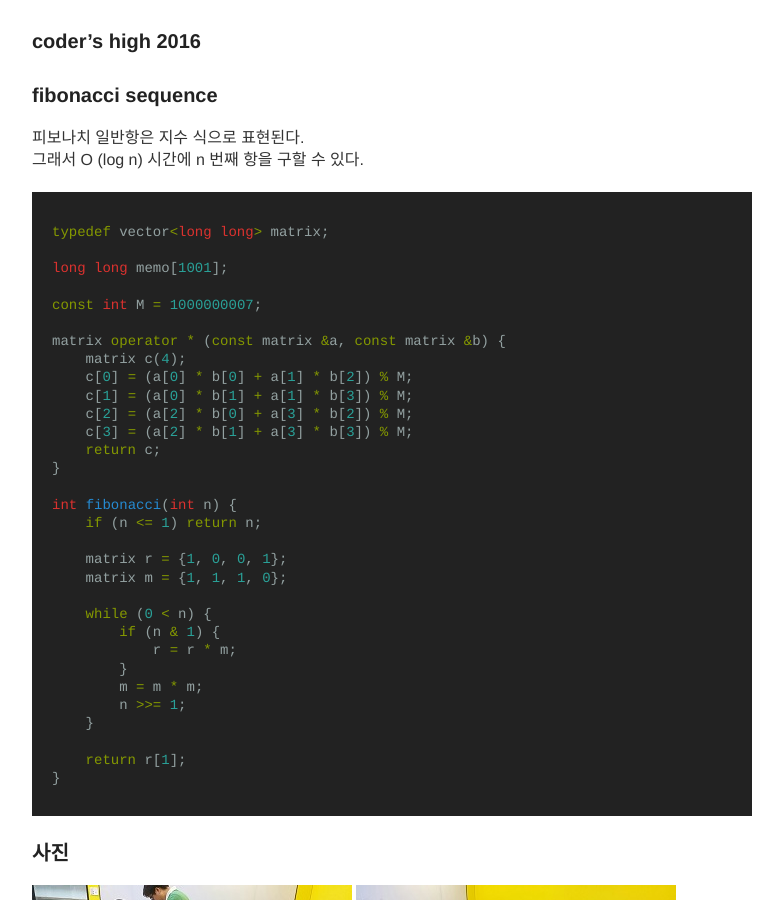
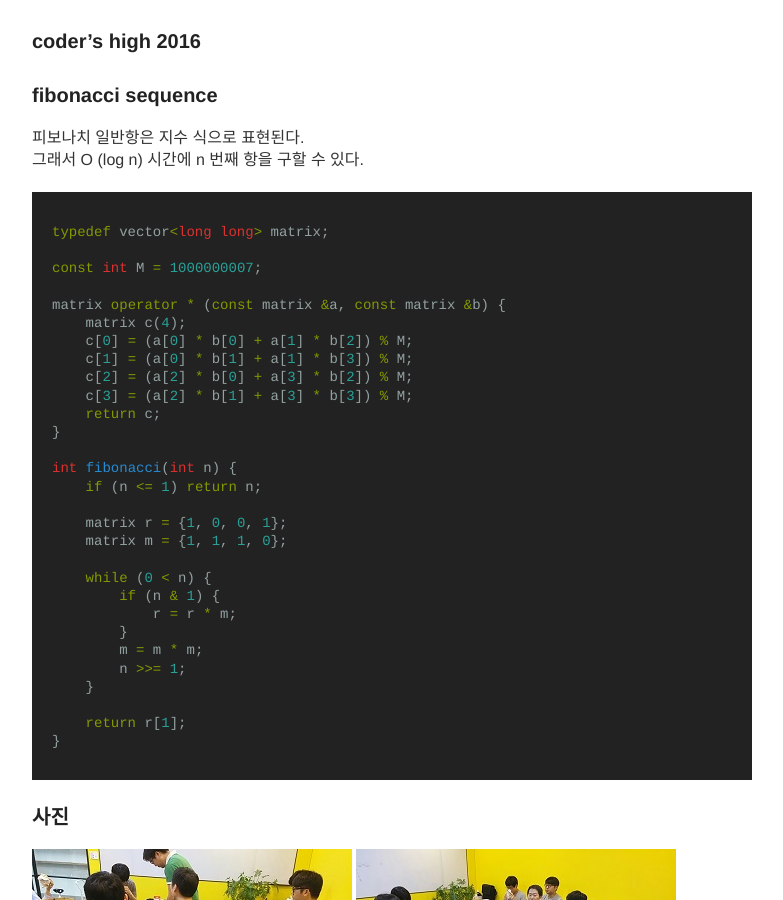
Before and after one commit to seirion/aaa, a Jekyll site: the page built from _posts/2016-06-02-meeting-056.md, in a window 1280 px wide and 900 px high, scrolled down 386 px. Shown: the whole window, without its empty margins (248-1031 px from the left). Built offline with Jekyll 4.4.1, drawn with Linux system fonts in a browser that asks for light colours; comment, search, counter and statistics services are not loaded.

Commit message:
Update 2016-06-02-meeting-056.md

````diff
--- a/_posts/2016-06-02-meeting-056.md
+++ b/_posts/2016-06-02-meeting-056.md
@@ -23,8 +23,6 @@ date:   2016-05-27 00:00:00
 
 ```cpp
 typedef vector<long long> matrix;
-
-long long memo[1001];
 
 const int M = 1000000007;
 
````
